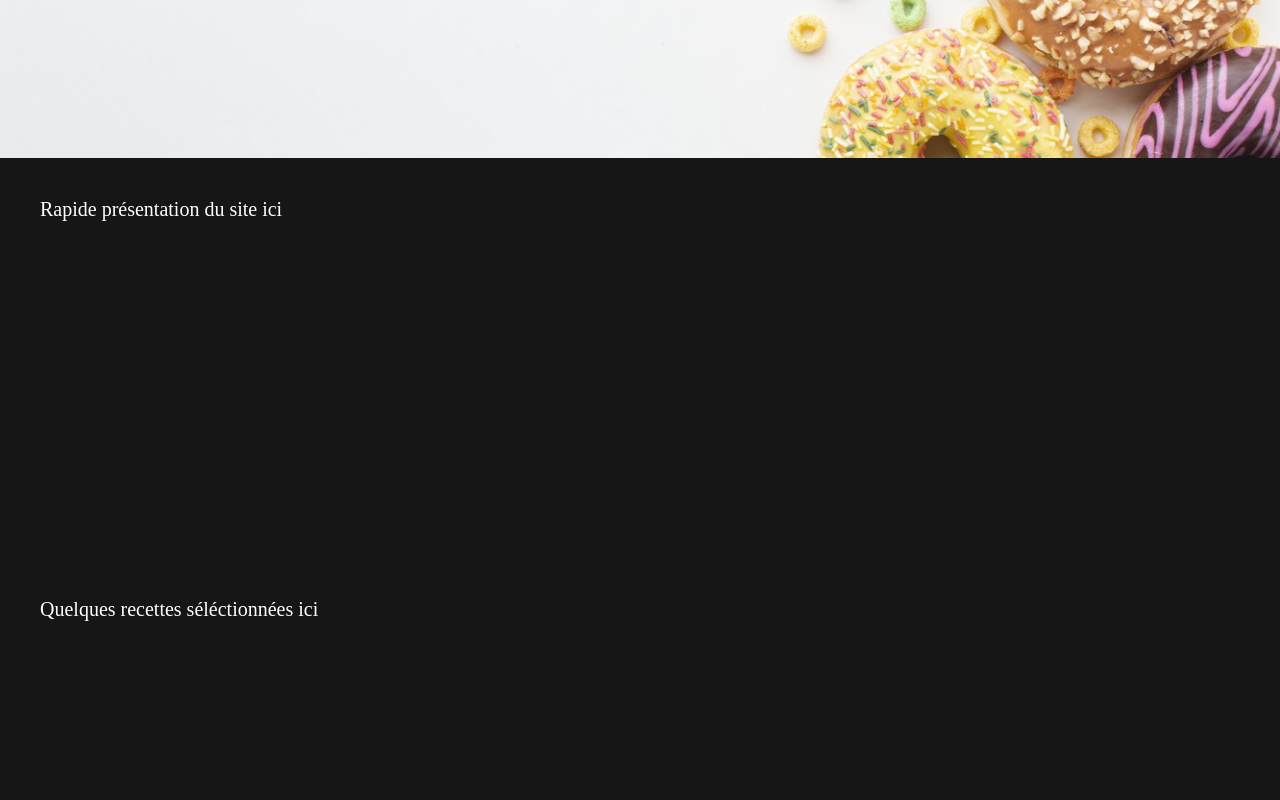
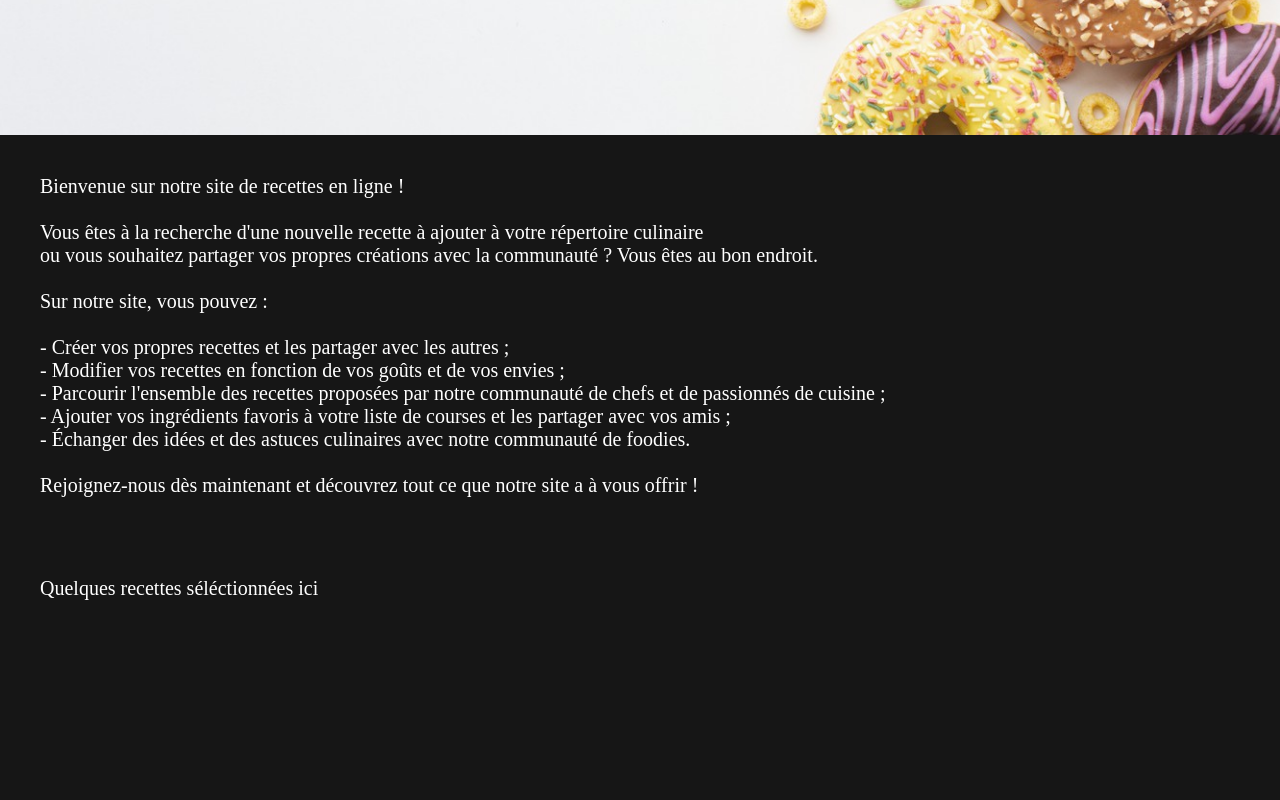
Before and after one commit to GuillaumeDegan/ProjetNodeMarmiton, a React (Create React App) app: page / in a window 1280 px wide. Shown: the part 440-1240 px from the top of the page. Built offline with nearby package versions, Linux system fonts and the light colour scheme.

Commit message:
dev ui final

```diff
--- a/src/components/Home/SitePresentation.js
+++ b/src/components/Home/SitePresentation.js
@@ -4,7 +4,22 @@ const SitePresentation = () => {
   return (
     <div>
       <div className="sitePresentationComponent">
-        Rapide présentation du site ici
+      <text>
+      Bienvenue sur notre site de recettes en ligne ! <br></br>
+      <br></br>
+      Vous êtes à la recherche d'une nouvelle recette à ajouter à votre répertoire culinaire <br></br>
+      ou vous souhaitez partager vos propres créations avec la communauté ? Vous êtes au bon endroit. <br></br>
+      <br></br>
+      Sur notre site, vous pouvez : <br></br>
+      <br></br>
+      - Créer vos propres recettes et les partager avec les autres ; <br></br>
+      - Modifier vos recettes en fonction de vos goûts et de vos envies ; <br></br>
+      - Parcourir l'ensemble des recettes proposées par notre communauté de chefs et de passionnés de cuisine ; <br></br>
+      - Ajouter vos ingrédients favoris à votre liste de courses et les partager avec vos amis ; <br></br>
+      - Échanger des idées et des astuces culinaires avec notre communauté de foodies. <br></br>
+      <br></br>
+      Rejoignez-nous dès maintenant et découvrez tout ce que notre site a à vous offrir !
+      </text>
       </div>
     </div>
   );
--- a/src/pages/Home.js
+++ b/src/pages/Home.js
@@ -10,7 +10,7 @@ const Home = () => {
   return (
     <div>
       <NavBar />
-      <h1>Home</h1>
+      {/* <h1>Home</h1> */}
       <BandeauTopAccueil />
       <SitePresentation />
       <SelectionRecettes />
--- a/src/pages/Recettes.js
+++ b/src/pages/Recettes.js
@@ -7,7 +7,7 @@ const Recettes = () => {
   return (
     <div>
       <NavBar />
-      <h1>Recettes :</h1>
+      {/* <h1>Recettes :</h1> */}
       <RecettesList />
       <Footer />
     </div>
--- a/src/styles/components/Home/sitePresentation.scss
+++ b/src/styles/components/Home/sitePresentation.scss
@@ -1,6 +1,7 @@
 .sitePresentationComponent {
     background-color: rgb(22, 22, 22);
-    height: 400px;
+    height: auto;
+    min-height: 400px;
     padding: 40px;
     color: white;
 }
```
